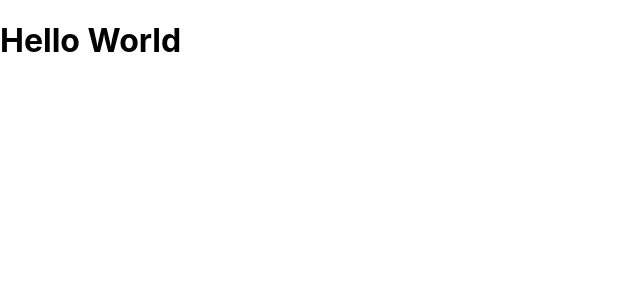
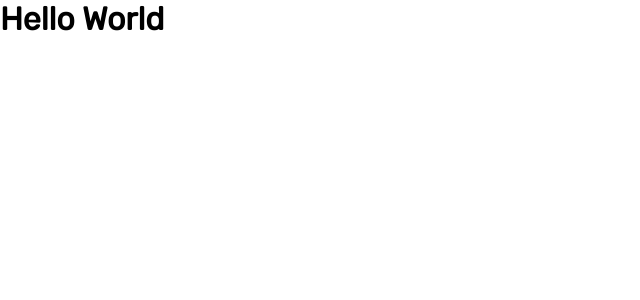
Before and after one commit to nedanwr/coming-soon, a Next.js app: page / in a window 1280 px wide. Shown: the top 300 px of the page, without its empty margins (0-640 px from the left). Built offline with nearby package versions, Linux system fonts and the light colour scheme.

Commit message:
chore: Add Rubik font & cleaned clutter

```diff
--- a/src/styles/globals.scss
+++ b/src/styles/globals.scss
@@ -1,16 +1,15 @@
-html,
-body {
-  padding: 0;
-  margin: 0;
-  font-family: -apple-system, BlinkMacSystemFont, Segoe UI, Roboto, Oxygen,
-    Ubuntu, Cantarell, Fira Sans, Droid Sans, Helvetica Neue, sans-serif;
-}
-
-a {
-  color: inherit;
-  text-decoration: none;
-}
+@import url('https://fonts.googleapis.com/css2?family=Rubik&display=swap');
 
 * {
   box-sizing: border-box;
+  margin: 0;
+  padding: 0;
+  -webkit-font-smoothing: antialiased;
+  -moz-osx-font-smoothing: grayscale;
 }
+
+html,
+body {
+  font-family: "Rubik", -apple-system, BlinkMacSystemFont, Segoe UI, Roboto, Oxygen,
+    Ubuntu, Cantarell, Fira Sans, Droid Sans, Helvetica Neue, sans-serif;
+}
```
